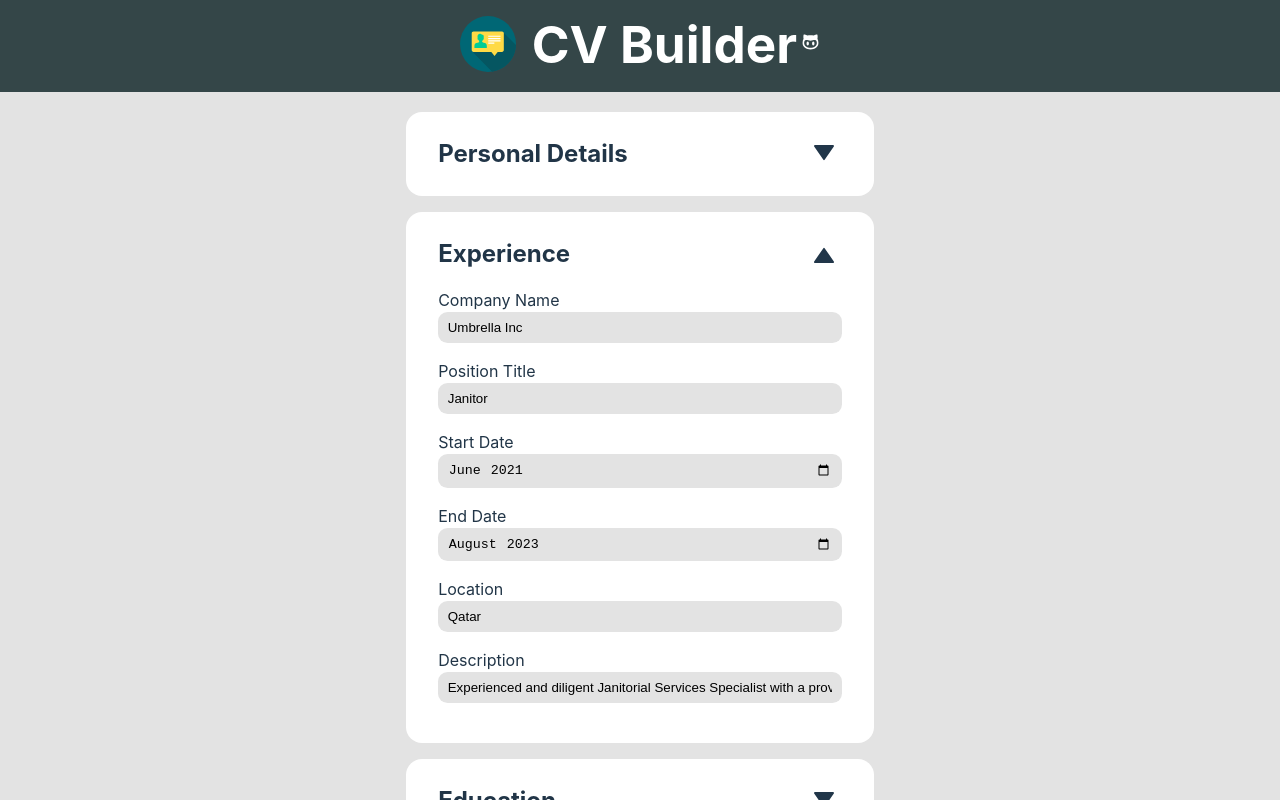
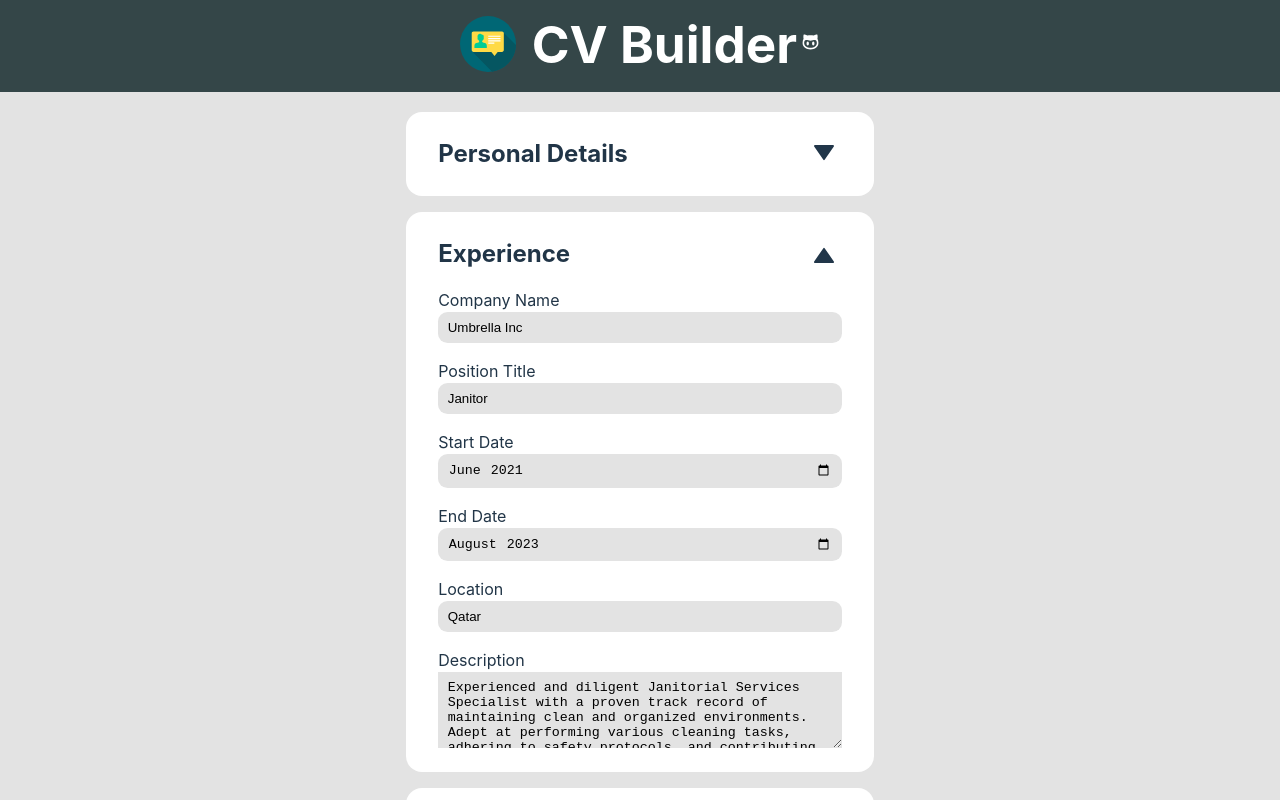
Before and after one commit to zakrnem/cv-builder, a React (Vite) app: page / in a window 1280 px wide. Both pictures are taken after a click on the button 823 px from the left and 554 px from the top of the page. Shown: the top 800 px of the page. Built offline with nearby package versions, Linux system fonts and the light colour scheme.

Commit message:
Replace experience description 'input text' to 'textarea'

```diff
--- a/src/components/Experience.jsx
+++ b/src/components/Experience.jsx
@@ -60,9 +60,10 @@ function Experience({ toggleForm, numberFormVisible, handleInputChange, input })
           }
         />
         <label htmlFor="description">Description</label>
-        <input
-          type="text"
+        <textarea
           value={input.experience.description}
+          rows={4}
+          className="experience-description"
           onChange={(e) =>
             handleInputChange("experience", "description", e.target.value)
           }
--- a/src/styles/CVexperience.css
+++ b/src/styles/CVexperience.css
@@ -26,3 +26,10 @@
 .company {
   font-weight: bold;
 }
+
+.experience-description {
+  resize: vertical;
+  background-color: var(--grey);
+  border: none;
+  padding: 0.5rem 0.6rem;
+}
```
Also changed, not shown: src/pending.txt.
